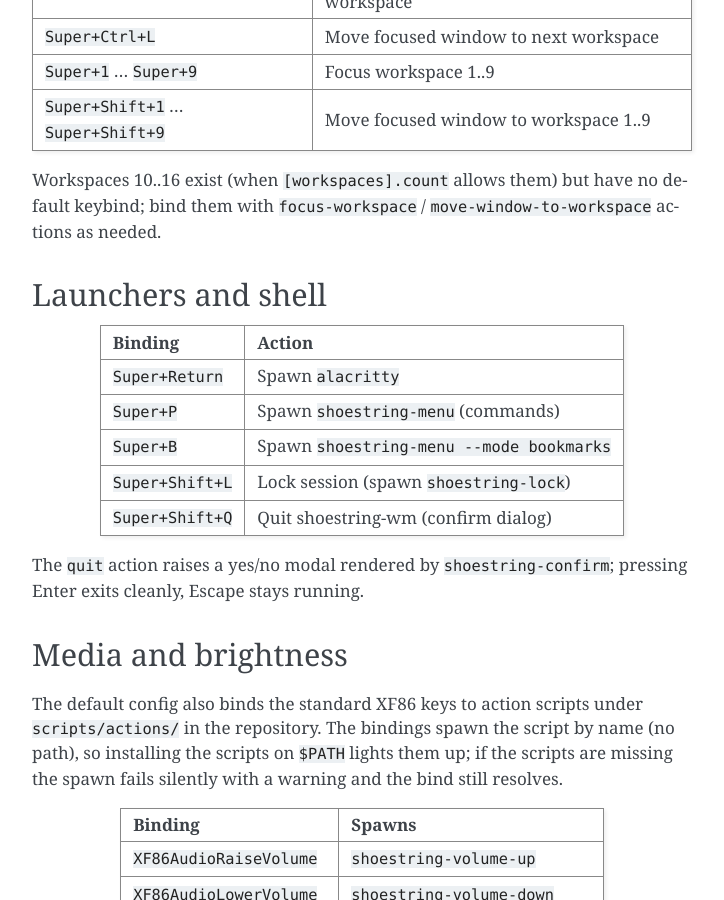
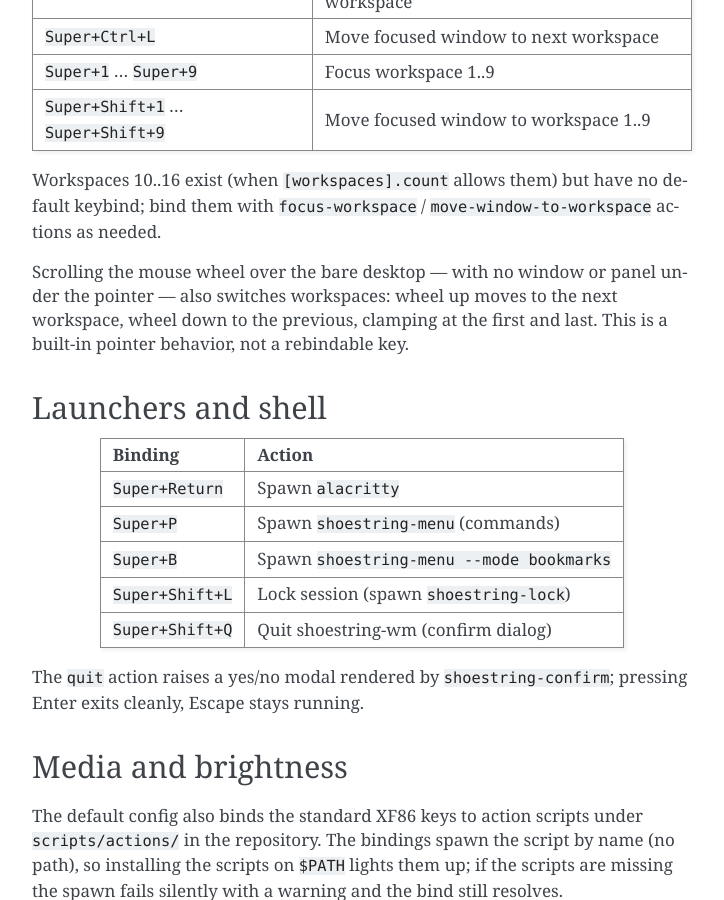
Before and after one commit to szarta/shoestring-wm, a Sphinx documentation site: the page built from docs/bindings.rst, in a window 1280 px wide and 900 px high, scrolled down 776 px. Shown: the whole window, without its empty margins (388-1112 px from the left). Built offline with Sphinx 7.4.7, drawn with Linux system fonts in a browser that asks for light colours.

Commit message:
docs: note desktop wheel-scroll workspace switching
Document the new pointer behavior (wheel over the bare desktop switches
workspaces) in the bindings guide and the shoestring-wm.1 description.

Co-Authored-By: Claude Opus 4.8 (1M context) <noreply@anthropic.com>

```diff
--- a/docs/bindings.rst
+++ b/docs/bindings.rst
@@ -38,6 +38,11 @@ Binding                                Action
 Workspaces 10..16 exist (when ``[workspaces].count`` allows them) but
 have no default keybind; bind them with ``focus-workspace`` /
 ``move-window-to-workspace`` actions as needed.
+
+Scrolling the mouse wheel over the bare desktop — with no window or
+panel under the pointer — also switches workspaces: wheel up moves to the
+next workspace, wheel down to the previous, clamping at the first and
+last. This is a built-in pointer behavior, not a rebindable key.
 
 Launchers and shell
 -------------------
--- a/docs/man/shoestring-wm.1.rst
+++ b/docs/man/shoestring-wm.1.rst
@@ -22,6 +22,8 @@ The compositor reads its configuration from a TOML file (see
 bars and launcher utilities. The default keymap mirrors an Openbox
 flow: Super+E/W for half-tiling, Super+M to maximize, Super+D to
 minimize, Super+1..9 to switch workspaces, Super+drag for move/resize.
+Scrolling the mouse wheel over the bare desktop switches workspaces
+(wheel up for the next, wheel down for the previous).
 
 Options
 -------
```
